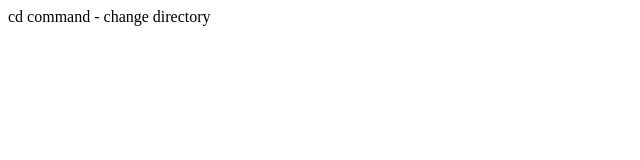
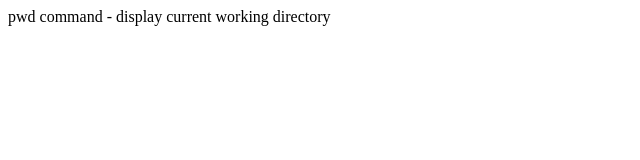
Before and after one commit to Deezy79/Frontend-Ivory, a plain HTML site: page index.html in a window 1280 px wide. Shown: the whole page, without its empty margins (0-640 px from the left). Drawn offline with Linux system fonts and the light colour scheme.

Commit message:
git command2

```diff
--- a/index.html
+++ b/index.html
@@ -6,6 +6,6 @@
     <title>Document</title>
 </head>
 <body>
-    cd command - change directory
+    pwd command - display current working directory
 </body>
 </html>
```
